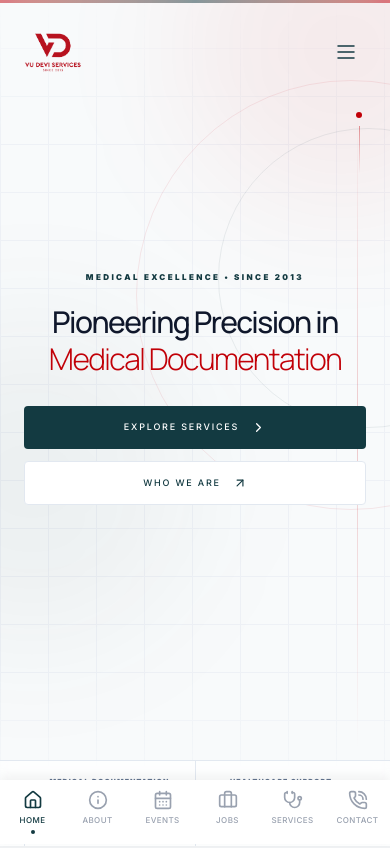
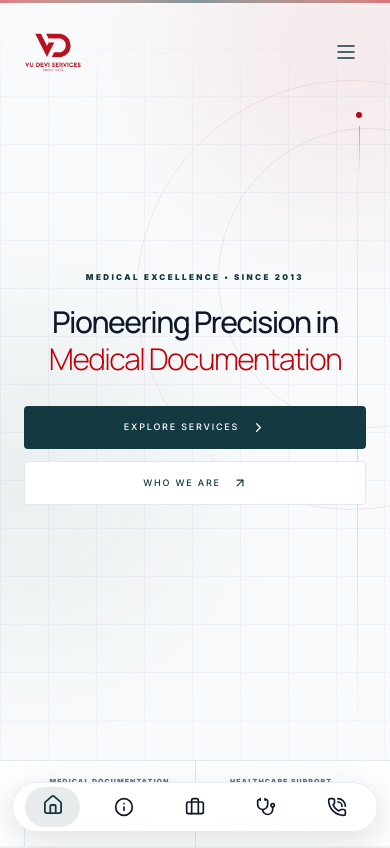
Before and after one commit to suyan-python/Vu-Devi, a React (Vite) app in the folder client/: page / in a window 390 px wide. Shown: the top 848 px of the page. Built offline with nearby package versions, Linux system fonts and the light colour scheme; grey boxes are pictures that could not be loaded.

Commit message:
constant footer mobile view

```diff
--- a/client/src/constant/FooterBt.jsx
+++ b/client/src/constant/FooterBt.jsx
@@ -10,6 +10,7 @@ import {
   CalendarDays,
 } from "lucide-react";
 import { Mail, Phone, MapPin } from "lucide-react"; // Optional: Use icons for a professional touch
+import { motion } from "framer-motion";
 
 const FooterBT = () => {
   const [showBar, setShowBar] = useState(true);
@@ -40,7 +41,6 @@ const FooterBT = () => {
   const navItems = [
     { label: "Home", to: "/", icon: <Home size={20} /> },
     { label: "About", to: "/about", icon: <Info size={20} /> },
-    { label: "Events", to: "/events", icon: <CalendarDays size={20} /> },
     { label: "Jobs", to: "/application", icon: <Briefcase size={20} /> },
     { label: "Services", to: "/services", icon: <Stethoscope size={20} /> },
     { label: "Contact", to: "/contact", icon: <PhoneCall size={20} /> },
@@ -48,44 +48,70 @@ const FooterBT = () => {
 
   return (
     <>
-      {/* MOBILE BOTTOM NAVIGATION */}
-      <nav
-        className={`md:hidden fixed bottom-0 left-0 w-full bg-white z-50 shadow-[0_-4px_10px_rgba(0,0,0,0.05)] duration-350 ease-[cubic-bezier(0.4,0,0.2,1)]
- ${showBar ? "translate-y-0" : "translate-y-full"}`}
+      {/* MOBILE FLOATING BOTTOM NAVIGATION */}
+      <motion.nav
+        initial={{ y: 100, opacity: 0 }}
+        animate={{
+          y: showBar ? 0 : 120,
+          opacity: showBar ? 1 : 0,
+        }}
+        transition={{
+          type: "spring",
+          stiffness: 320,
+          damping: 30,
+          mass: 0.8,
+        }}
+        className="md:hidden fixed bottom-3 left-3 right-3 z-50"
       >
-        <div className="flex justify-around items-center h-16">
+        <div className="relative mx-auto max-w-lg overflow-hidden rounded-full border border-slate-200/80 bg-white/95 shadow-[0_8px_30px_rgba(15,23,42,0.13)] backdrop-blur-xl">
+          <div className="flex h-[48px] items-center justify-around px-1">
             {navItems.map((item, idx) => (
               <NavLink
                 key={idx}
                 to={item.to}
-              className={({ isActive }) =>
-                `flex flex-col items-center justify-center w-full h-full transition-colors duration-200 ${
-                  isActive ? "text-[#133a41]" : "text-gray-400"
-                }`
-              }
+                className="relative flex h-full flex-1 flex-col items-center justify-center "
               >
                 {({ isActive }) => (
                   <>
-                  <div className="mb-1">{item.icon}</div>
+                    {/* Active Background */}
+                    <motion.div
+                      className="absolute inset-x-2 inset-y-1 rounded-full bg-[#133a41]/[0.10]"
+                      initial={false}
+                      animate={{
+                        opacity: isActive ? 1 : 0,
+                        scale: isActive ? 1 : 0.85,
+                      }}
+                      transition={{
+                        type: "spring",
+                        stiffness: 350,
+                        damping: 25,
+                      }}
+                    />
 
-                  <span className="text-[8px] font-medium uppercase tracking-wider">
-                    {item.label}
-                  </span>
-
-                  {/* Active Indicator Dot */}
-                  <div
-                    className={`h-1 w-1 rounded-full mt-1 transition-all duration-300 ${
-                      isActive
-                        ? "bg-[#133a41] scale-100"
-                        : "bg-transparent scale-0"
+                    {/* Icon */}
+                    <motion.div
+                      animate={{
+                        y: isActive ? -2 : 0,
+                        scale: isActive ? 1.08 : 1,
+                      }}
+                      transition={{
+                        type: "spring",
+                        stiffness: 400,
+                        damping: 18,
+                      }}
+                      className={`relative z-10 transition-colors duration-200 ${
+                        isActive ? "text-[#133a41]" : "text-slate-900"
                       }`}
-                  />
+                    >
+                      {item.icon}
+                    </motion.div>
                   </>
                 )}
               </NavLink>
             ))}
           </div>
-      </nav>
+        </div>
+      </motion.nav>
 
       {/* DESKTOP FOOTER - Hidden on Mobile */}
       <footer
@@ -93,14 +119,13 @@ const FooterBT = () => {
   transition-all duration-500 ease-in-out
   ${showBar ? "opacity-100 translate-y-0" : "opacity-0 translate-y-10 pointer-events-none"}`}
       >
-        <div className="bg-[#133a41] backdrop-blur-md text-white px-12 py-2 rounded-2xl border border-white/10 shadow-2xl flex justify-between items-center">
+        <div className="bg-white backdrop-blur-md text-[#133a41] px-12 py-2 rounded-full border border-white/10 shadow-xl flex justify-between items-center">
           {/* Brand Section */}
           <div className="flex flex-col gap-1">
             <p className="header text-sm font-bold">
-              Vu Devi Services{" "}
-              <span className="font-light text-slate-400">Pvt. Ltd.</span>
+              Vu Devi Services Pvt. Ltd.
             </p>
-            <p className="text-[10px] text-slate-400 uppercase tracking-widest">
+            <p className="text-[10px] text-slate-500 font-light uppercase tracking-widest">
               © 2026 All Rights Reserved
             </p>
           </div>
@@ -109,11 +134,11 @@ const FooterBT = () => {
           <div className="flex gap-10">
             {/* Location */}
             <div className="flex items-center gap-3">
-              <div className="p-2 bg-white/5 rounded-lg text-teal-400">
+              <div className="p-2 bg-white/5 rounded-lg text-[#133a41]">
                 <MapPin size={16} />
               </div>
               <div className="flex flex-col">
-                <span className="text-[10px] text-slate-400 uppercase font-bold">
+                <span className="text-[10px] text-slate-500 uppercase font-light">
                   Location
                 </span>
                 <span className="text-xs font-medium">
@@ -124,16 +149,16 @@ const FooterBT = () => {
 
             {/* Contact */}
             <div className="flex items-center gap-3">
-              <div className="p-2 bg-white/5 rounded-lg text-teal-400">
+              <div className="p-2 bg-white/5 rounded-lg text-[#133a41]">
                 <Phone size={16} />
               </div>
               <div className="flex flex-col">
-                <span className="text-[10px] text-slate-400 uppercase font-bold">
+                <span className="text-[10px] text-slate-500 uppercase font-light">
                   Contact
                 </span>
                 <a
                   href="tel:+015924646"
-                  className="text-xs font-medium hover:text-teal-400 transition-colors"
+                  className="text-xs font-medium hover:text-[#133a41] transition-colors"
                 >
                   015924646
                 </a>
@@ -142,16 +167,16 @@ const FooterBT = () => {
 
             {/* Email */}
             <div className="flex items-center gap-3">
-              <div className="p-2 bg-white/5 rounded-lg text-teal-400">
+              <div className="p-2 bg-white/5 rounded-lg text-[#133a41]">
                 <Mail size={16} />
               </div>
               <div className="flex flex-col">
-                <span className="text-[10px] text-slate-400 uppercase font-bold">
+                <span className="text-[10px] text-slate-500 uppercase font-light">
                   Email
                 </span>
                 <a
                   href="mailto:info@vudeviservices.com.np"
-                  className="text-xs font-medium hover:text-teal-400 transition-colors"
+                  className="text-xs font-medium hover:text-[#133a41] transition-colors"
                 >
                   info@vudeviservices.com.np
                 </a>
```
Lines whose indentation alone changed are shown as unchanged.
